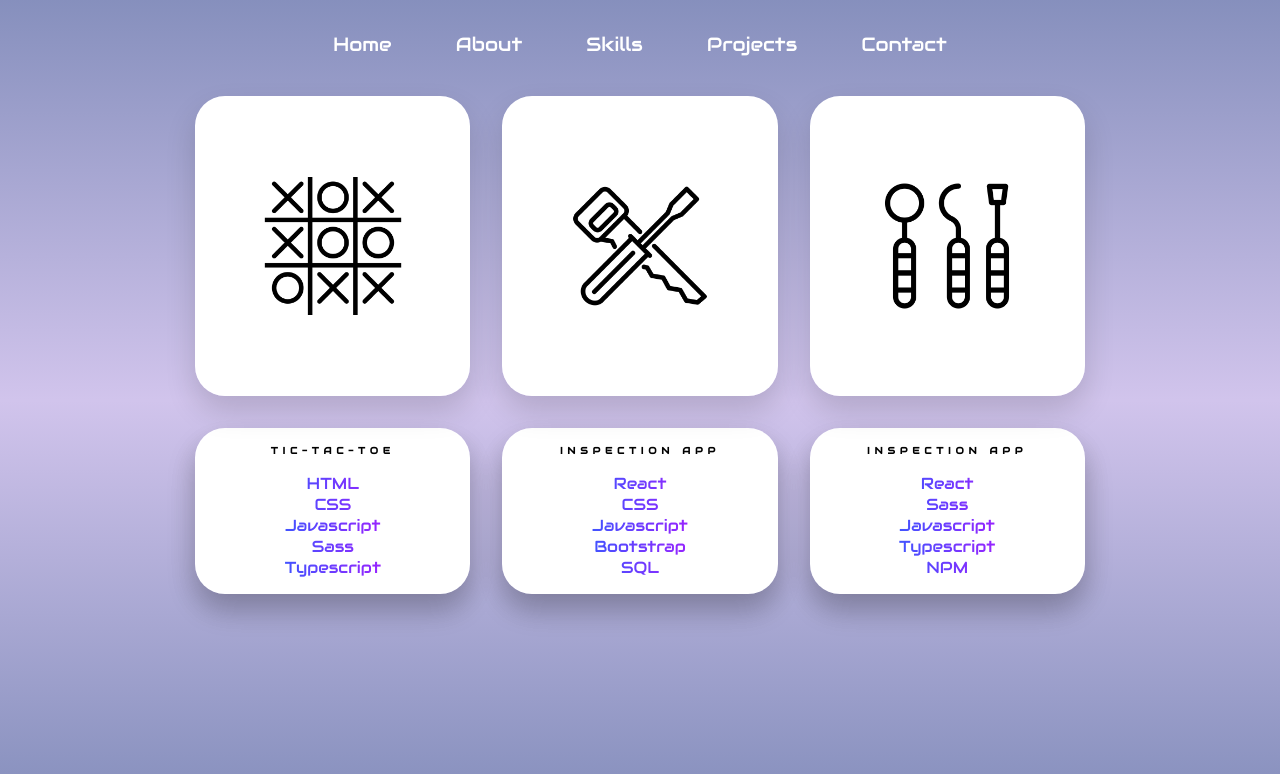
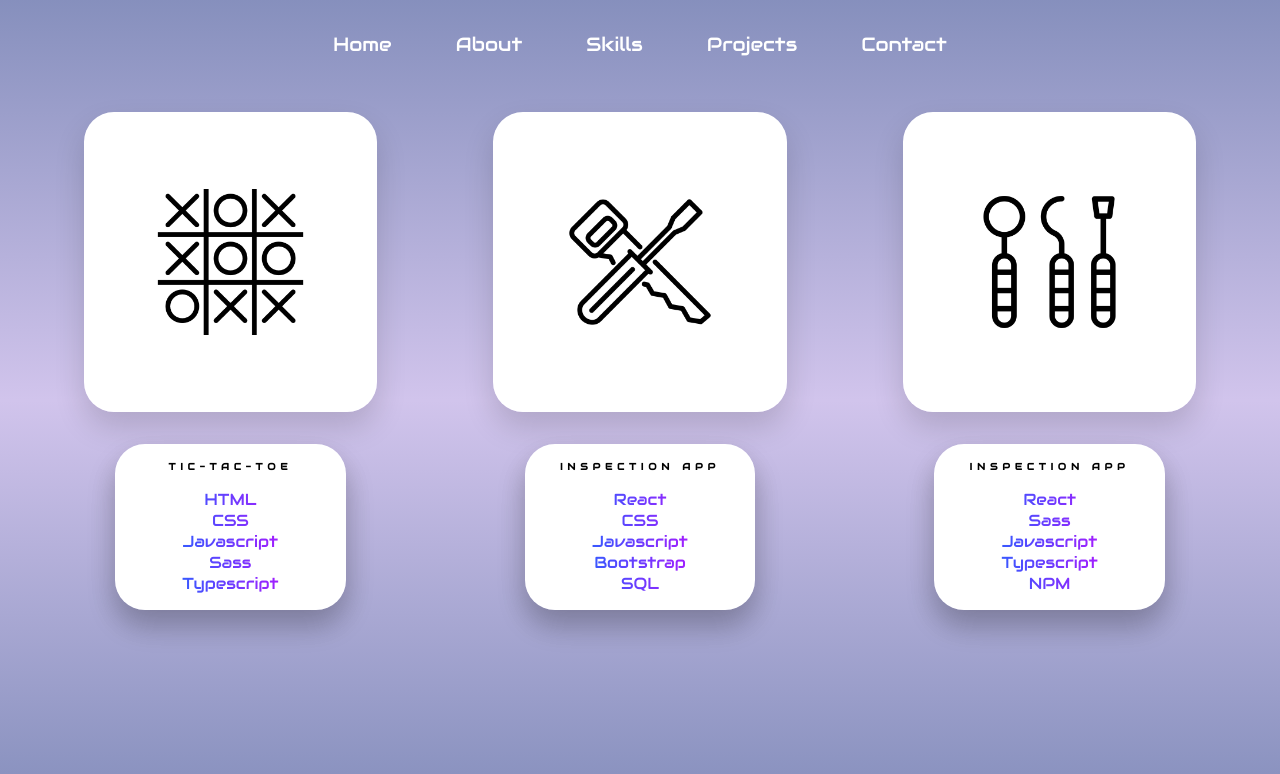
Before and after one commit to bnewman27/portfolio, a React (Create React App) app: page /projects in a window 1280 px wide. Shown: the top 774 px of the page. Built offline with nearby package versions, Linux system fonts and the light colour scheme.

Commit message:
Updates to front end and CSS

```diff
--- a/src/components/About.jsx
+++ b/src/components/About.jsx
@@ -1,7 +1,6 @@
 import React, { useState, useEffect } from 'react';
 import styles from '../styles/About.module.scss';
 import classes from '../styles/About.module.scss';
-
 
 const About = () => {
   const [isLoaded, setIsLoaded] = useState(false);
@@ -34,7 +33,7 @@ const About = () => {
             Passions
           </h3>
           <p className={classes.aboutMeText}>
-            I am extremely passionate and driven about the potential for blockchain and artificial intelligence to revolutionize industries and solve global challenges. I am excited to continue expanding my knowledge in this rapidly-evolving field and use my skills to make a meaningful and positive impact on the world.          </p>
+            I am passionate about the potential for blockchain and artificial intelligence to revolutionize industries and solve global challenges. I am excited to continue expanding my knowledge in this rapidly-evolving field and use my skills to make a meaningful and positive impact on the world.          </p>
         </div>
       </div>
     </div>
--- a/src/components/Navbar.jsx
+++ b/src/components/Navbar.jsx
@@ -65,6 +65,7 @@ const Navbar = () => {
           <FaBars />
         </div>
       </div>
+      <div className={`${classes.overlay} ${showMenu ? classes.show : ''}`}></div>
       {showMenu && (
         <div className={classes.mobileNav}>
           <div className={classes.mobileNavMenu}>
--- a/src/components/Projects.jsx
+++ b/src/components/Projects.jsx
@@ -16,27 +16,14 @@ const Projects = () => {
 
   return (
     <div className={`${styles['container']} ${isLoaded ? styles.visible : ''}`}>
+    <div className={styles.projectsWrapper}>
+
+      <div className={classes['project-1']}>
         <div className={classes['projects-container']}>
           <div className={classes['project-box']}>
             <a href="https://bendmcintyre.github.io/Tic-Tac-Toe/" target="_blank" rel="noopener noreferrer">
               <div className={classes['project-image']}>
                 <img src={ticTacToeImg} alt="TicTacToe" className={classes['tic-tac-toe']} />
-            <p className={classes['project-box-click-me']}>Click Me</p>
-            </div>
-          </a>
-        </div>
-        <div className={classes['project-box']}>
-          <a href="https://www.project2.com" target="_blank" rel="noopener noreferrer">
-            <div className={classes['project-image']}>
-              <img src={toolImg} alt="Tool" className={classes['tool-img']} />
-              <p className={classes['project-box-click-me']}>Click Me</p>
-            </div>
-          </a>
-        </div>
-        <div className={classes['project-box']}>
-          <a href="https://www.project3.com" target="_blank" rel="noopener noreferrer">
-            <div className={classes['project-image']}>
-            <img src={medicalImg} alt="Medical" className={classes['medical-img']} />
                 <p className={classes['project-box-click-me']}>Click Me</p>
               </div>
             </a>
@@ -53,6 +40,21 @@ const Projects = () => {
               <p className={classes['projects-p-tag']}>Typescript</p>
             </div>
           </div>
+        </div>
+      </div>
+
+      <div className={classes['project-2']}>
+        <div className={classes['projects-container']}>
+          <div className={classes['project-box']}>
+            <a href="https://www.project2.com" target="_blank" rel="noopener noreferrer">
+              <div className={classes['project-image']}>
+                <img src={toolImg} alt="Tool" className={classes['tool-img']} />
+                <p className={classes['project-box-click-me']}>Click Me</p>
+              </div>
+            </a>
+          </div>
+        </div>
+        <div className={classes['projects-container-description']}>
           <div className={`${classes['project-box-description']} ${classes['project-box-white-bg']}`}>
             <div className={classes['project-text-description']}>
               <h3>Inspection App</h3>
@@ -64,6 +66,21 @@ const Projects = () => {
               <p></p>
             </div>
           </div>
+        </div>
+      </div>
+
+      <div className={classes['project-3']}>
+        <div className={classes['projects-container']}>
+          <div className={classes['project-box']}>
+            <a href="https://www.project3.com" target="_blank" rel="noopener noreferrer">
+              <div className={classes['project-image']}>
+                <img src={medicalImg} alt="Medical" className={classes['medical-img']} />
+                <p className={classes['project-box-click-me']}>Click Me</p>
+              </div>
+            </a>
+          </div>
+        </div>
+        <div className={classes['projects-container-description']}>
           <div className={`${classes['project-box-description']} ${classes['project-box-white-bg']}`}>
             <div className={classes['project-text-description']}>
               <h3>Inspection App</h3>
@@ -76,6 +93,9 @@ const Projects = () => {
           </div>
         </div>
       </div>
+
+    </div>
+    </div>
   );
 };
 
--- a/src/styles/About.module.scss
+++ b/src/styles/About.module.scss
@@ -7,14 +7,6 @@
   padding: 1rem;
   color: black;
   text-align: center;
-}
-
-.aboutHeaders {
-  background: linear-gradient(to right, rgb(0, 119, 255), rgb(255, 0, 247));
-  background-clip: text;
-  -webkit-background-clip: text;
-  -webkit-text-fill-color: transparent;
-  padding-bottom: 1rem;
 }
 
 .visible {
@@ -35,6 +27,13 @@
   line-height: 1.5;
 }
 
+.aboutHeaders {
+  background: linear-gradient(to right, rgb(0, 119, 255), rgb(255, 0, 247));
+  background-clip: text;
+  -webkit-background-clip: text;
+  -webkit-text-fill-color: transparent;
+  padding-bottom: 1rem;
+}
 
 .header {
   font-size: 3rem;
@@ -43,12 +42,14 @@
 }
 
 .content {
-  max-width: 800px;
-  margin-bottom: 4rem;
+  max-width: 1000px; /* Increase the max width */
+  width: calc(100% - 4rem); /* Subtract 4rem from the full width */
+  margin: 0 auto; /* Center the boxes */
   display: flex;
-  flex-wrap: wrap;
-  justify-content: center;
+  justify-content: space-between; /* Add space between boxes */
 }
+
+
 
 .box {
   background-color: white;
@@ -94,4 +95,14 @@
   .header {
     font-size: 2rem;
   }
+
+  .content {
+    flex-direction: column;
+    align-items: center;
+  }
+
+  .box {
+    width: 90%;
+    margin: 1rem 0;
+  }
 }
--- a/src/styles/Contact.module.scss
+++ b/src/styles/Contact.module.scss
@@ -57,7 +57,9 @@
     border: none;
     border-radius: 20px;
     padding: 0.5rem 1rem;
-    margin: 1rem;
+    margin-bottom: 1rem;
+    margin-left: 1rem;
+    margin-right: 1rem;
     font-size: 1.2rem;
     box-shadow: 2px 2px 10px rgba(0, 0, 0, 0.3);
     width: 100%;
--- a/src/styles/Projects.module.scss
+++ b/src/styles/Projects.module.scss
@@ -19,19 +19,36 @@
   opacity: 1;
 }
 
-.projects-container {
+.projects-container-description {
   display: flex;
   justify-content: center;
   align-items: center;
   padding: 2rem;
   flex-wrap: wrap;
+}
+
+.projects-container {
+  display: flex;
+  justify-content: center;
+  align-items: center;
+  padding-top: 2rem;
+  flex-wrap: wrap;
   :hover {background-color: #61dafb;}
+}
+
+.project-box-description {
+  flex: 1;
+  margin: 0 1rem;
+  max-width: calc(80% + 2rem);
+  border-radius: 30px;
+  box-shadow: 0 15px 30px rgba(0, 0, 0, 0.15);
+  transition: opacity 0.5s ease-in-out;
+  position: relative;
 }
 
 .project-box {
   flex: 1;
-  margin: 0 1rem;
-  max-width: calc(20% + 2rem);
+  max-width: calc(80% + 2rem);
   border-radius: 30px;
   box-shadow: 0 15px 30px rgba(0, 0, 0, 0.15);
   transition: opacity 0.5s ease-in-out;
@@ -57,23 +74,6 @@
 .project-image img {
   max-width: 50%;
   max-height: 50%;
-}
-
-.projects-container-description {
-  display: flex;
-  justify-content: center;
-  align-items: center;
-  padding-left: 2rem;
-  padding-right: 2rem;
-  flex-wrap: wrap;
-}
-
-.project-box-description {
-  flex: 1;
-  margin: 0 1rem;
-  max-width: calc(20% + 2rem);
-  border-radius: 30px;
-  box-shadow: 0 15px 30px rgba(0, 0, 0, 0.15);
 }
 
 .project-text-description {
@@ -127,3 +127,36 @@
     transform: translateY(0);
   }
 }
+
+.projectsWrapper {
+  display: flex;
+  flex-direction: column;
+  justify-content: center;
+  align-items: center;
+}
+
+@media (min-width: 769px) {
+  .projectsWrapper {
+    flex-direction: row;
+    flex-wrap: wrap;
+    justify-content: space-evenly;
+    align-items: flex-start;
+  }
+
+  .project-1,
+  .project-2,
+  .project-3 {
+    display: inline-flex;
+    flex-direction: column;
+    width: calc(33% - 2rem); // Set the width to 33% for each box to make them slightly wider
+    margin: 1rem;
+  }
+}
+
+@media (min-width: 1200px) {
+  .project-1,
+  .project-2,
+  .project-3 {
+    width: calc(28% - 2rem); // Set the width to 28% for each box on larger screens to make them slightly wider
+  }
+}
--- a/src/styles/Skills.module.scss
+++ b/src/styles/Skills.module.scss
@@ -23,7 +23,6 @@
 }
 
 .skillsText {
-  font-family: 'Montserrat', sans-serif;
   line-height: 1.5;
 }
 
@@ -42,11 +41,11 @@
 }
 
 .content {
-  max-width: 800px;
-  margin-bottom: 4rem;
+  max-width: 1000px; /* Increase the max width */
+  width: calc(100% - 4rem); /* Subtract 4rem from the full width */
+  margin: 0 auto; /* Center the boxes */
   display: flex;
-  flex-wrap: wrap;
-  justify-content: center;
+  justify-content: space-between; /* Add space between boxes */
 }
 
 .box {
@@ -93,4 +92,14 @@
   .header {
     font-size: 2rem;
   }
+
+  .content {
+    flex-direction: column;
+    align-items: center;
+  }
+
+  .box {
+    width: 90%;
+    margin: 1rem 0;
+  }
 }
```
Also changed, not shown: src/components/Skills.jsx (+24 -1 lines), src/styles/Navbar.module.scss (+32 -10 lines). Lines whose indentation alone changed are shown as unchanged.
